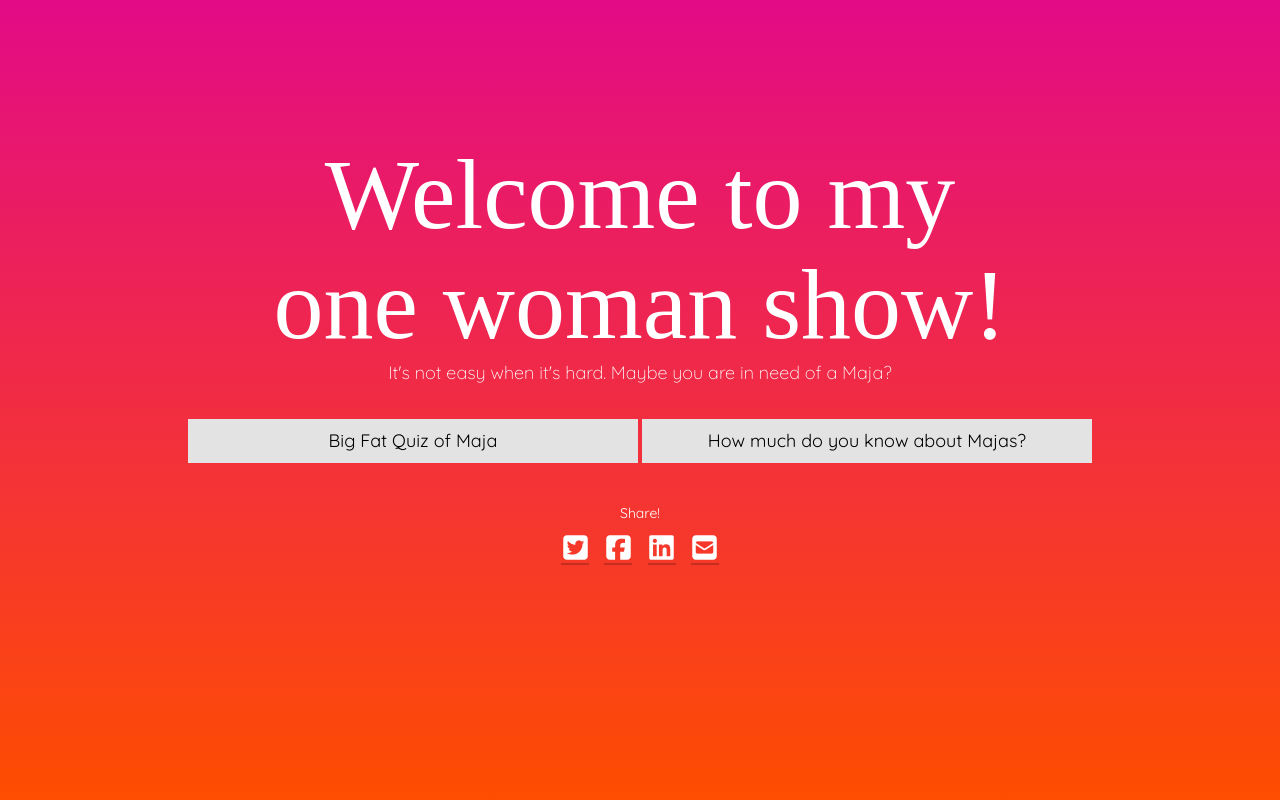
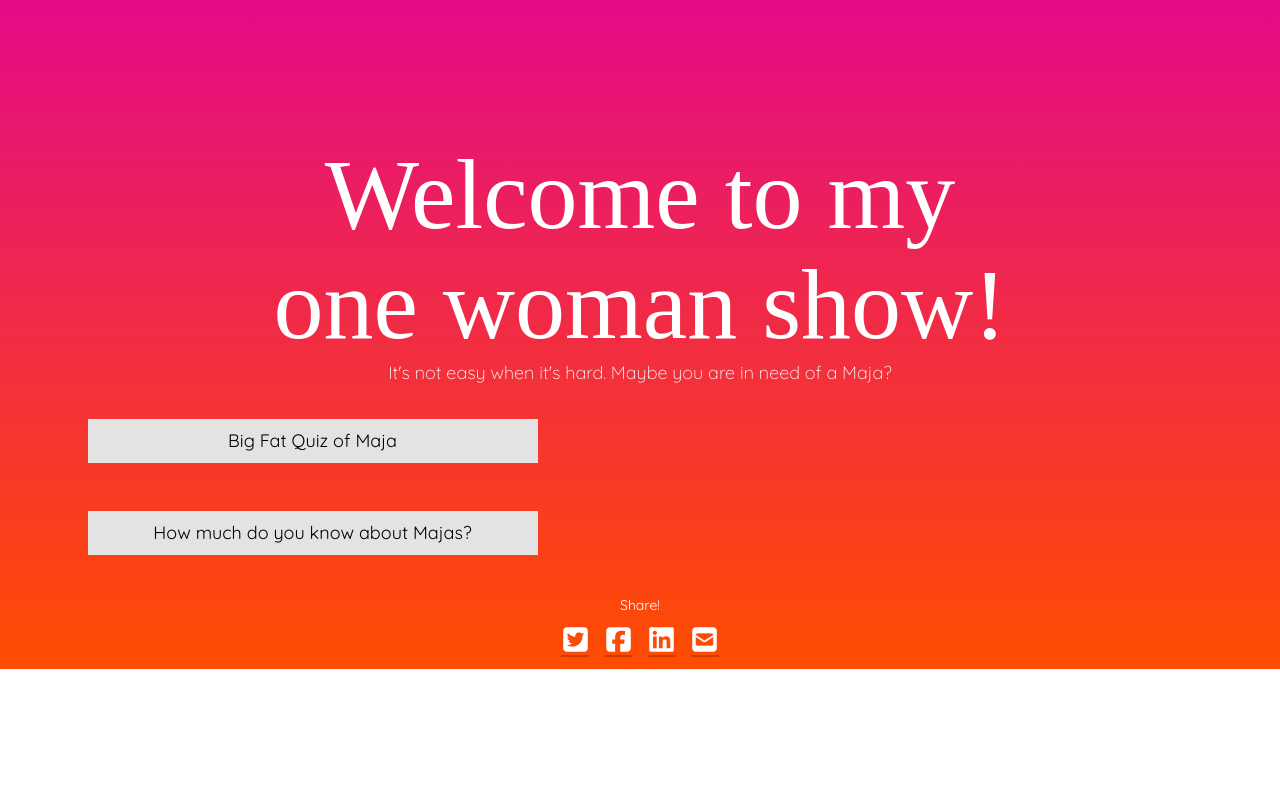
Before and after one commit to majaellinorlind/quizproject, a Django app: page / in a window 1280 px wide. Run offline with Django 3.2, Linux system fonts and the light colour scheme; some libraries are stand-ins or nearby versions.

Commit message:
made different columns for each html file

```diff
--- a/quiz/templates/quiz/question.html
+++ b/quiz/templates/quiz/question.html
@@ -20,10 +20,10 @@
 
 			<div class="container">
 				<div class="row">
-					<div class="col-md-12">
+					<div class="col-md-12 question">
 						<a href='{% url "results_page" quiz_number %}' class="btn btn-primary btn-lg question one">{{ answer1 }}</a>
 					</div>
-					<div class="col-md-12">
+					<div class="col-md-12 question">
 						<a href='{% url "results_page" quiz_number %}' class="btn btn-primary btn-lg question two" >{{ answer2 }}</a>
 					</div>
 				</div>
--- a/quiz/templates/quiz/quiz.html
+++ b/quiz/templates/quiz/quiz.html
@@ -16,7 +16,7 @@
 		<h1 class="h quiz">{{ quiz.name }}</h1>
 
 
-				<div class="col-md-12">
+				<div class="col-md-12 quiz">
 					<a href='{% url "question_page" quiz_number 1 %}' class="btn btn-primary btn-lg quiz">{{ quiz.description }}</a>
 				</div>
 
--- a/quiz/templates/quiz/start.html
+++ b/quiz/templates/quiz/start.html
@@ -18,7 +18,7 @@
 		<p class="p start">It's not easy when it's hard. Maybe you are in need of a Maja?</p>
 
 				<div class="row start">
-					<div class="col-md-12 start">
+					<div class="col-md-6 start">
 						{% for quiz in quizzes %}
 						<a href='{% url "quiz_page" quiz.quiz_number %}' class="btn btn-primary btn-lg start">{{ quiz.name }}</a>
 						{% endfor %}
--- a/static/style.css
+++ b/static/style.css
@@ -54,7 +54,7 @@ p {
 	height: 100%;
 	margin: 0;
 	padding: 0;
-	position: fixed;
+	position: relative;
 	background: #E30B86;
 	background: linear-gradient(#E30B86, #FF4D00);
 }
@@ -63,7 +63,7 @@ p {
 	align-content: center;
 }
 
-.col-md-12.start {
+.col-md-6.start {
 	display: inline;
 }
 
@@ -75,6 +75,14 @@ p {
 	position: fixed;
 	background: #E30B86;
 	background: linear-gradient(#E30B86, #FF4D00);
+}
+
+.col-md-12.quiz {
+	display: inline;
+}
+
+.col-md-12.question {
+	display: inline;
 }
 
 .container.result {
@@ -192,7 +200,7 @@ p {
 	border: none;
 	border-radius: 0px;
 	width: 450px;
-	margin: 8px 0px 40px 0px;
+	margin: 8px 10px 40px 10px;
 	font-family: Quicksand, sans serif;
 	text-align: center;
 	color: black;
```
